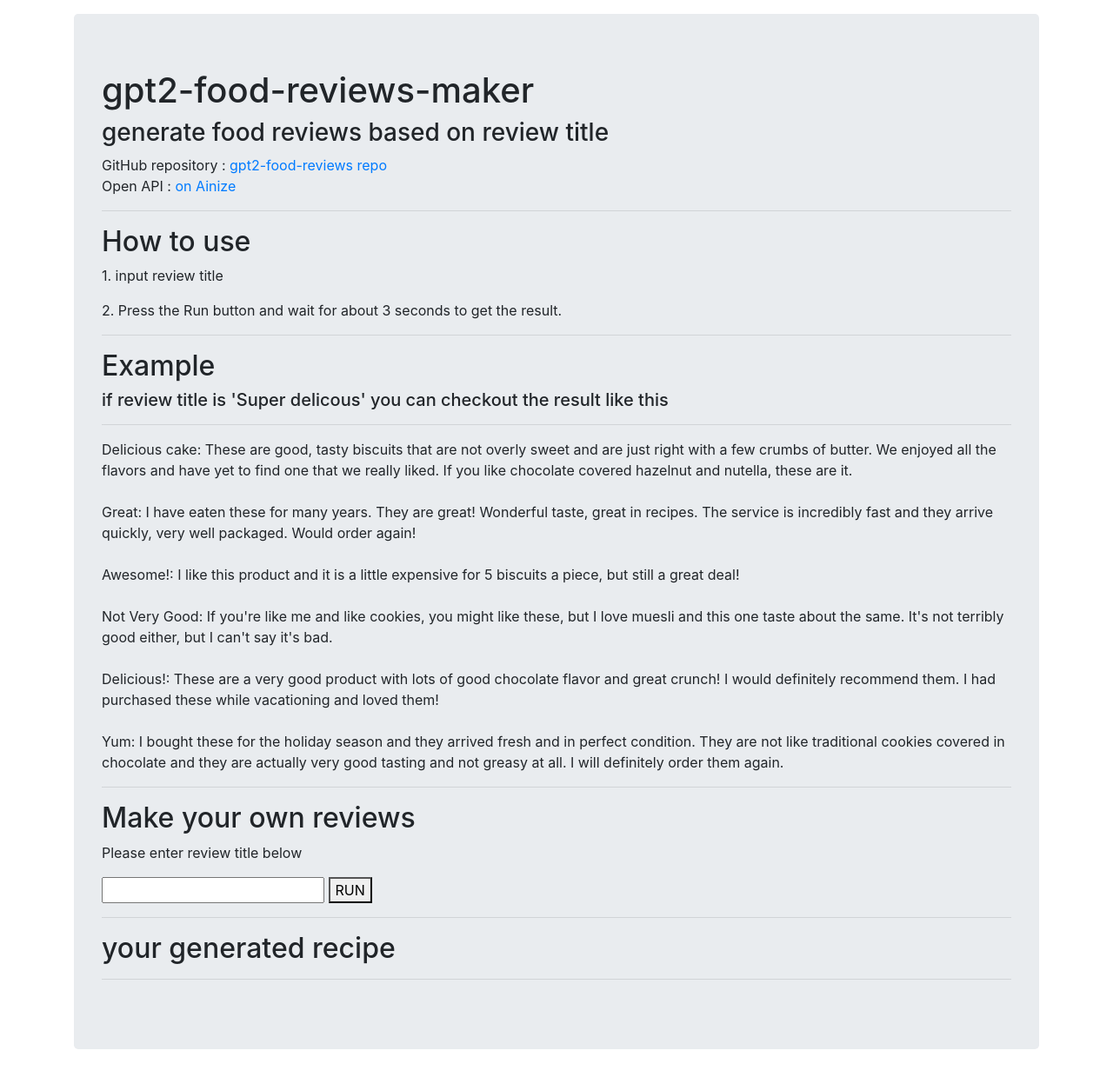
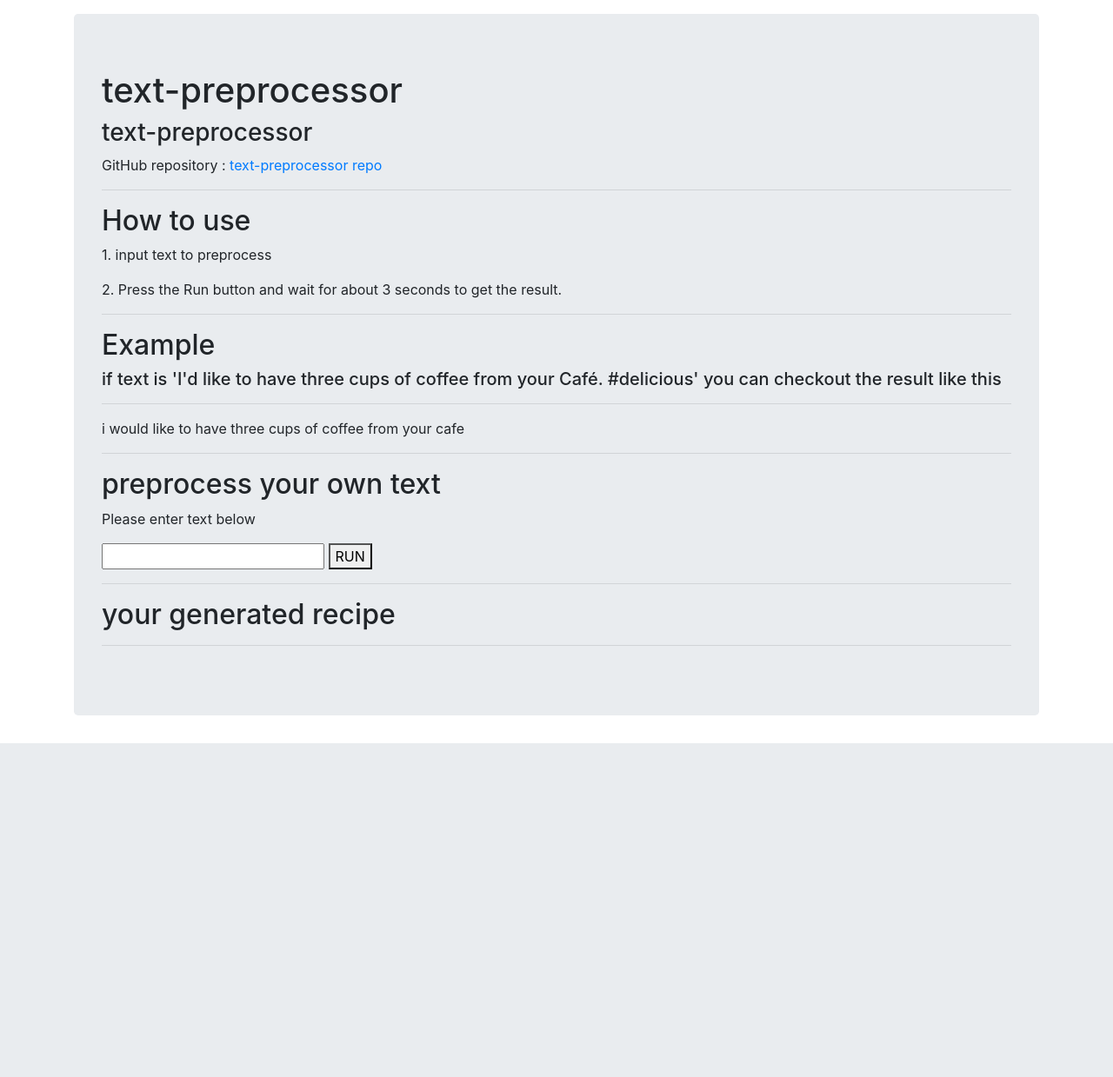
Before and after one commit to ha-mulan/gpt2-FineTune-Tool, a Flask app: page / in a window 1280 px wide. Shown: the whole page at 87% size. After the commit the page ends 855 px from the top, so only its background shows below. Run offline with Flask 2, Linux system fonts and the light colour scheme; some libraries are stand-ins or nearby versions.

Commit message:
Update index.html

```diff
--- a/templates/index.html
+++ b/templates/index.html
@@ -9,23 +9,23 @@
         <link rel="stylesheet" href="https://stackpath.bootstrapcdn.com/bootstrap/4.4.1/css/bootstrap.min.css"
             integrity="sha384-Vkoo8x4CGsO3+Hhxv8T/Q5PaXtkKtu6ug5TOeNV6gBiFeWPGFN9MuhOf23Q9Ifjh" crossorigin="anonymous">
 
-        <title>gpt2-food-reviews-maker<</title>
+        <title>text-preprocessor<</title>
     </head>
     <body>
         <div class = "container">
             <div class="jumbotron mt-3">
 
-                <h1>gpt2-food-reviews-maker</h1>
-                <h3>generate food reviews based on review title </h3>
-                <A>GitHub repository : </A> <A href="https://github.com/ha-mulan/gpt2-food-reviews"> gpt2-food-reviews repo</A>
+                <h1>text-preprocessor</h1>
+                <h3>text-preprocessor</h3>
+                <A>GitHub repository : </A> <A href="https://github.com/ha-mulan/gpt2-FineTune-Tool"> text-preprocessor repo</A>
                 <br>
-                <A>Open API : </A> <A href="https://ainize.ai/ha-mulan/gpt2-food-reviews"> on Ainize </A>
+
 
                 <hr class="solid">
 
                 <h2>How to use</h2>
                 <div id="usage">
-                    <p>1. input review title</p>
+                    <p>1. input text to preprocess</p>
                     <p>2. Press the Run button and wait for about 3 seconds to get the result.</p>
                 </div>
 
@@ -33,37 +33,24 @@
                 <hr class="solid">
                 <h2>Example</h2>
                 <div id="usage">
-                  <h5>if review title is 'Super delicous'  you can checkout the result like this</h5>
+                  <h5>if text is 'I'd like to have three cups   of coffee from your Café. #delicious'  you can checkout the result like this</h5>
                 </div>
                 <hr class="solid">
                 <p>
-                Delicious cake: These are good, tasty biscuits that are not overly sweet and are just right with a few crumbs of butter. We enjoyed all the flavors and have yet to find one that we really liked. If you like chocolate covered hazelnut and nutella, these are it.
-                <br/><br/>
-Great: I have eaten these for many years. They are great! Wonderful taste, great in recipes. The service is incredibly fast and they arrive quickly, very well packaged. Would order again!
-<br/><br/>
-Awesome!: I like this product and it is a little expensive for 5 biscuits a piece, but still a great deal!
-<br/><br/>
-
-Not Very Good: If you're like me and like cookies, you might like these, but I love muesli and this one taste about the same. It's not terribly good either, but I can't say it's bad.
-<br/><br/>
-
-Delicious!: These are a very good product with lots of good chocolate flavor and great crunch! I would definitely recommend them. I had purchased these while vacationing and loved them!
-<br/><br/>
-
-Yum: I bought these for the holiday season and they arrived fresh and in perfect condition. They are not like traditional cookies covered in chocolate and they are actually very good tasting and not greasy at all. I will definitely order them again.
+                  i would like to have three cups of coffee from your cafe
   <p/>
 
                 <hr class="solid">
-                <h2>Make your own reviews </h2>
-                <p>Please enter review title below</p>
-                <input id='review'>
+                <h2>preprocess your own text </h2>
+                <p>Please enter text below</p>
+                <input id='text'>
                 <button onclick='printName()'>RUN</button>
                 <p></p>
                 <script type="text/javascript">
                  function printName()  {
-                   const review = document.getElementById('review').value;
+                   const text = document.getElementById('text').value;
 
-                   fetch('/api/?review='+review).then(function(response){
+                   fetch('/api/?text='+text).then(function(response){
                      response.text().then(function(text){
                        document.getElementById("result").innerText = text;
                      })
```
